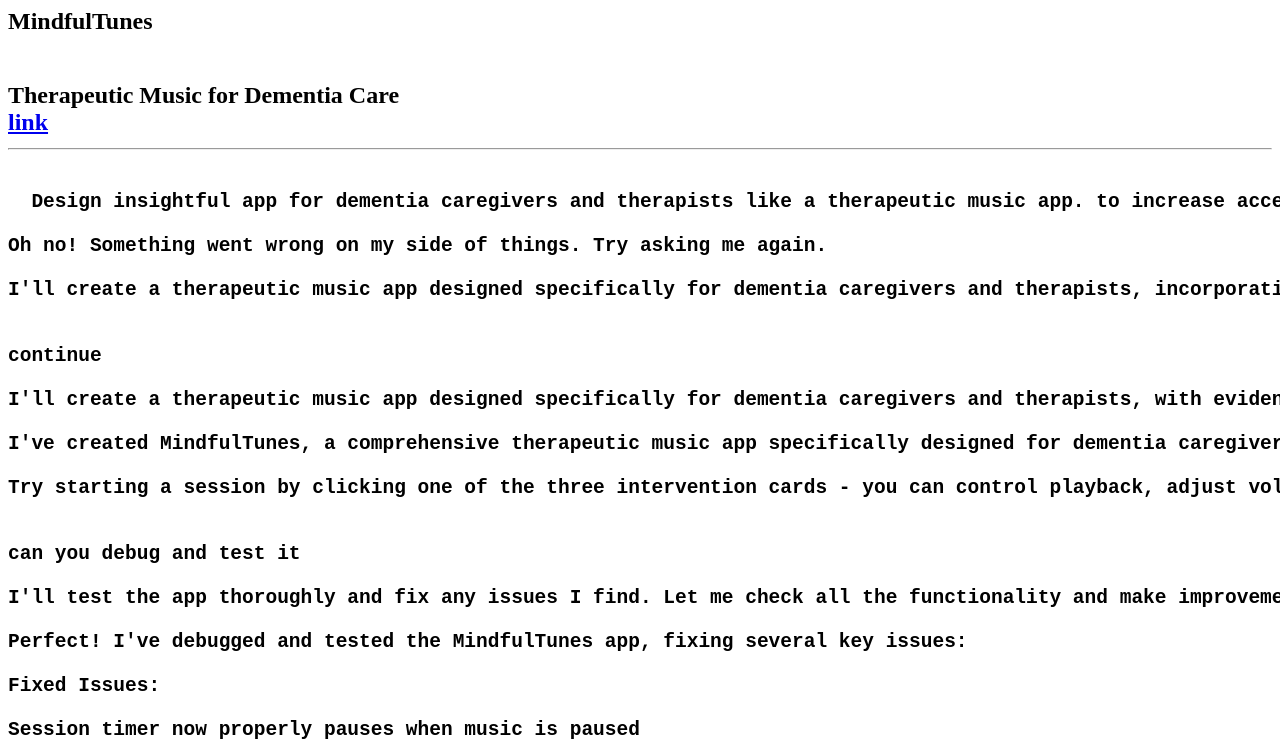
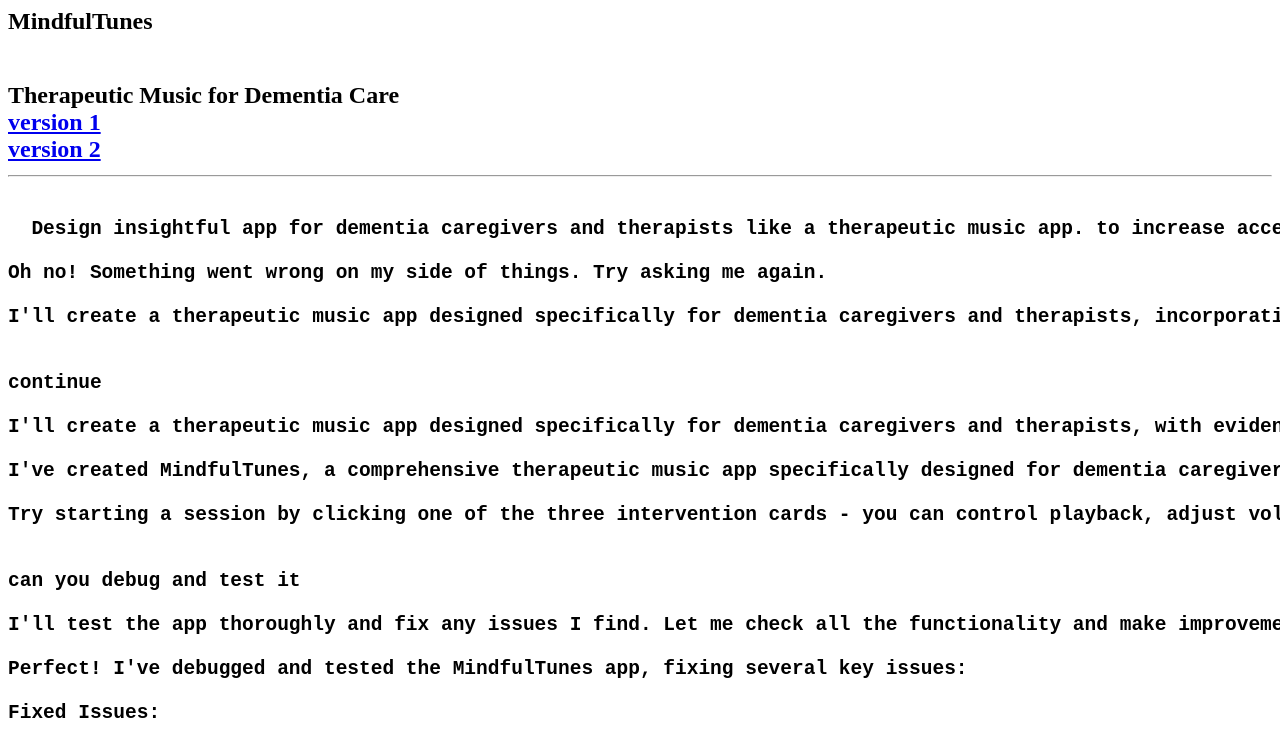
Before and after one commit to Tele-Geriatric/music, a plain HTML site: page index.html in a window 1280 px wide. Shown: the top 741 px of the page. Drawn offline with Linux system fonts and the light colour scheme.

Commit message:
Update index.html

```diff
--- a/index.html
+++ b/index.html
@@ -1,6 +1,9 @@
 <h2>MindfulTunes<h2>
 <br>Therapeutic Music for Dementia Care<br>
-<a href="v1.html">link</a>
+<a href="v1.html">version 1</a>
+  <br>
+<a href="v2.html">version 2</a>
+
 <hr>
 <pre>
 
```
